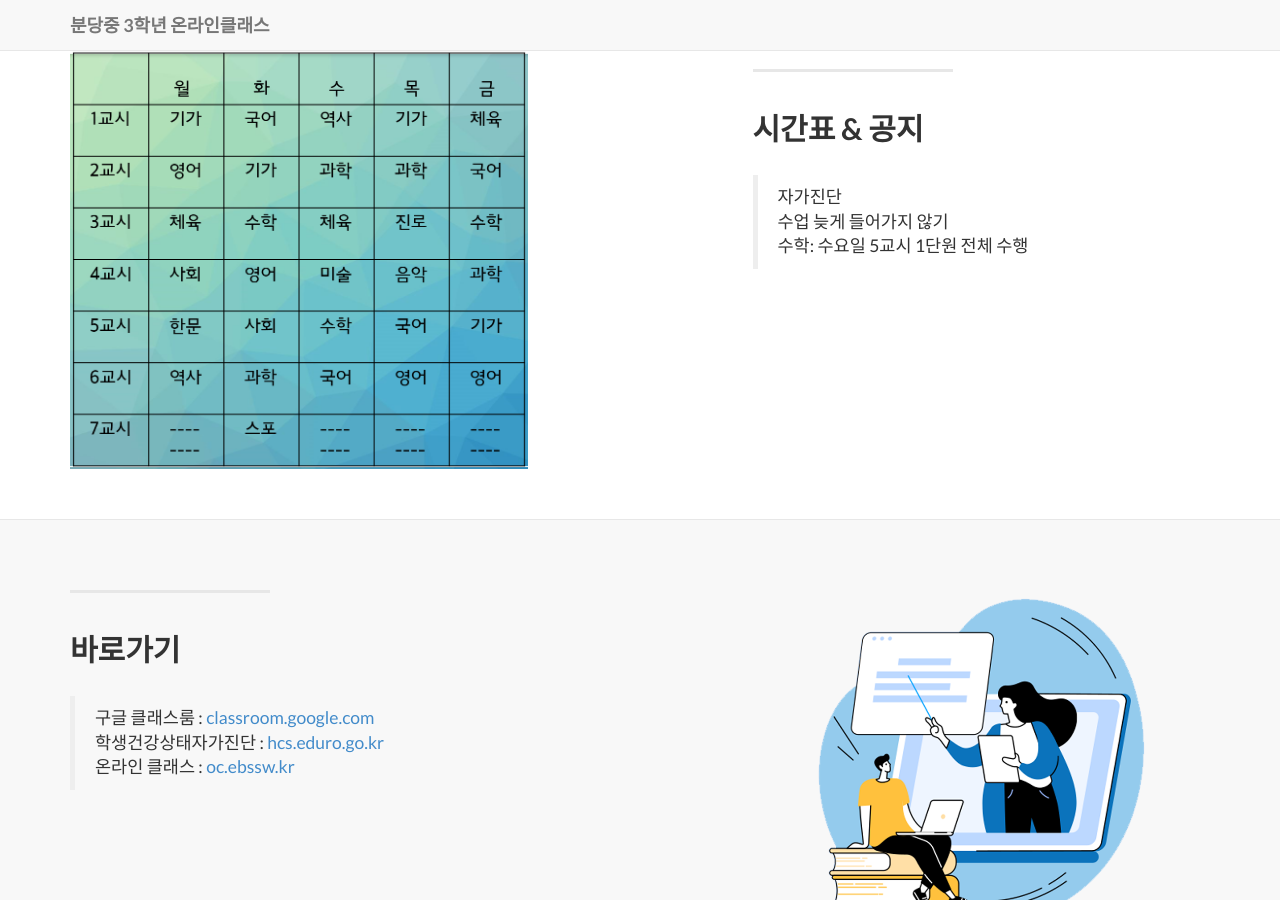
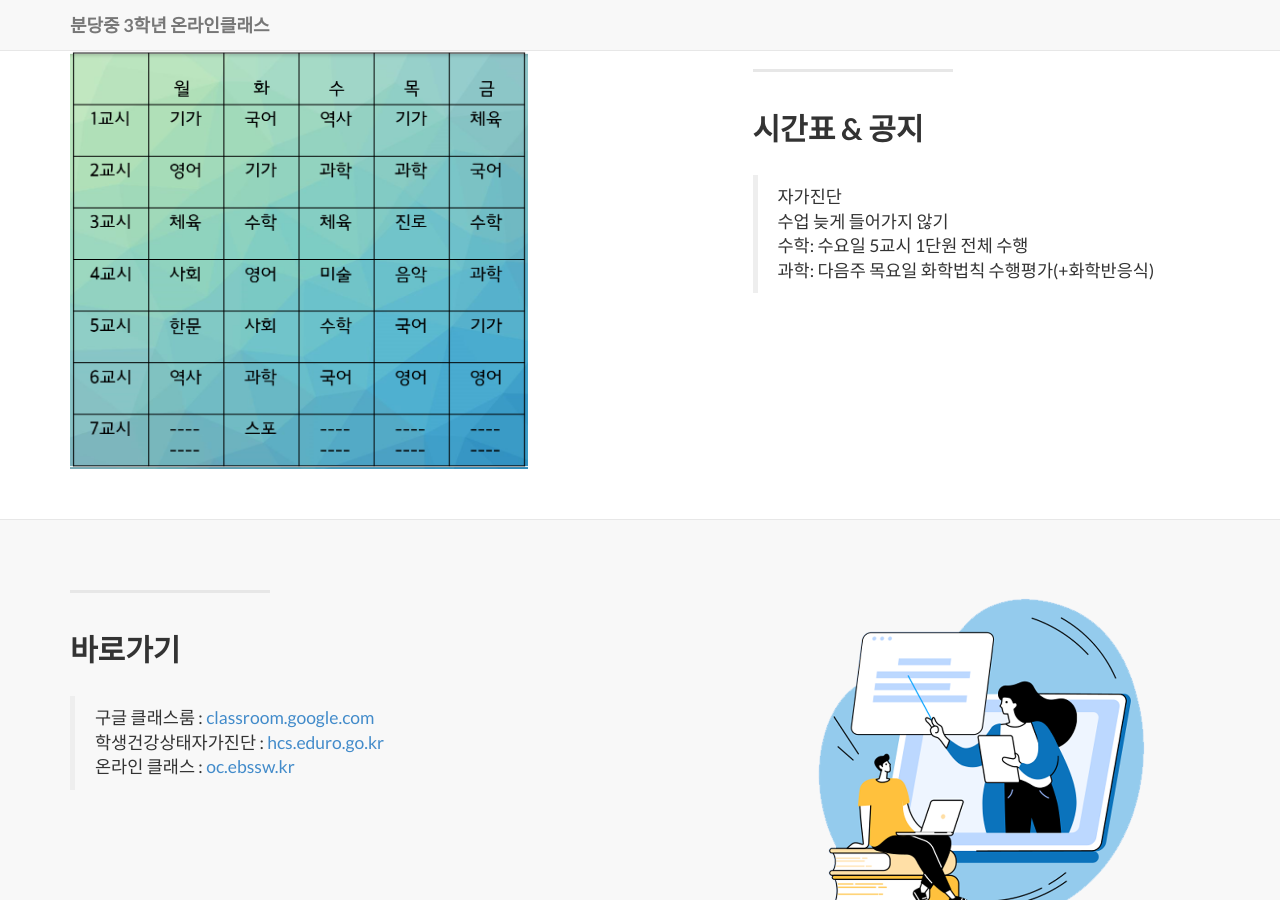
Before and after one commit to maemie0911/3-4, a Jekyll site: the page built from index.html, in a window 1280 px wide and 900 px high, scrolled down 796 px. Built offline with Jekyll 4.4.1, drawn with Linux system fonts in a browser that asks for light colours; nearby versions of some CDN libraries; library files that are not in the unit come from our copies.

Commit message:
Update 2014-09-21-services-1.markdown

```diff
--- a/_posts/2014-09-21-services-1.markdown
+++ b/_posts/2014-09-21-services-1.markdown
@@ -8,3 +8,4 @@ description: |
 > 자가진단
 > 수업 늦게 들어가지 않기
 > 수학: 수요일 5교시 1단원 전체 수행
+> 과학: 다음주 목요일 화학법칙 수행평가(+화학반응식)
```
